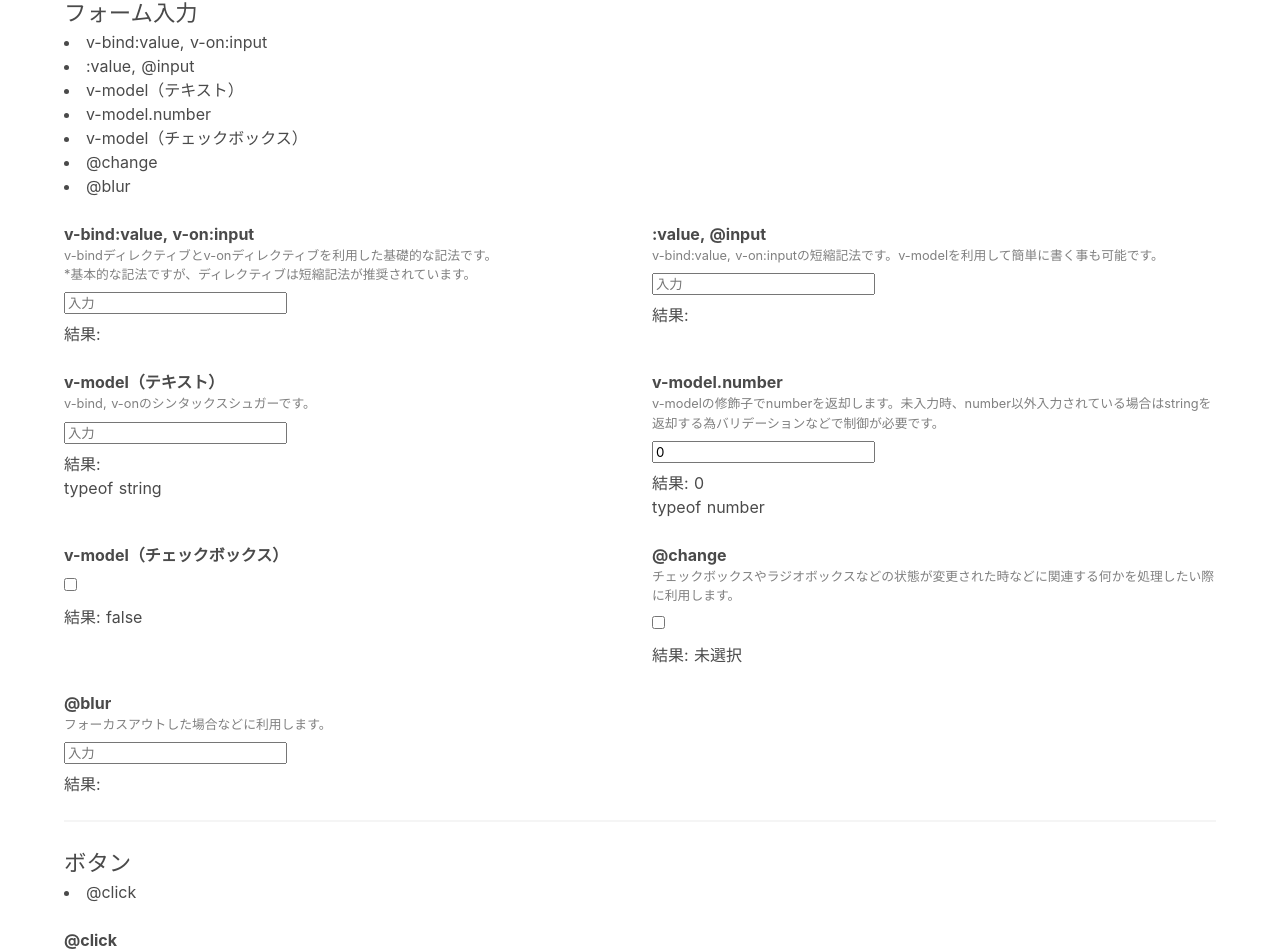
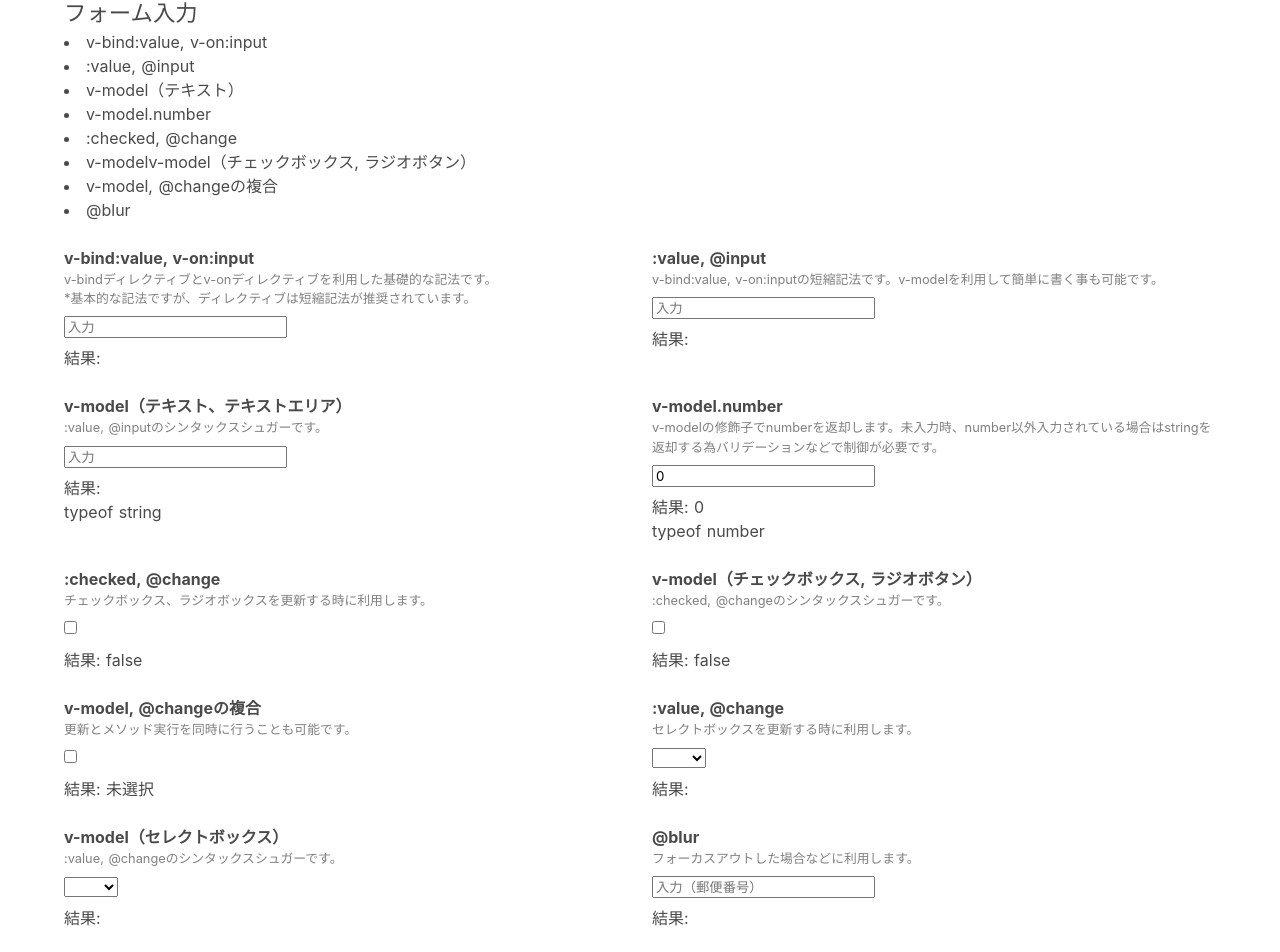
Before and after one commit to ND-share/codesandbox, a Nuxt app: page / in a window 1280 px wide. Shown: the part 140-1092 px from the top of the page. Built offline with nearby package versions, Linux system fonts and the light colour scheme.

Commit message:
add form examples

```diff
--- a/pages/index.vue
+++ b/pages/index.vue
@@ -1,7 +1,7 @@
 <template>
   <section class="section">
     <div class="container">
-      <h1>Capter1 イベントハンドリング</h1>
+      <h1>{{ title }}</h1>
       <hr />
       <article>
         <h2>フォーム入力</h2>
@@ -12,8 +12,9 @@
               <li>:value, @input</li>
               <li>v-model（テキスト）</li>
               <li>v-model.number</li>
-              <li>v-model（チェックボックス）</li>
-              <li>@change</li>
+              <li>:checked, @change</li>
+              <li>v-modelv-model（チェックボックス, ラジオボタン）</li>
+              <li>v-model, @changeの複合</li>
               <li>@blur</li>
             </ul>
           </div>
@@ -56,8 +57,8 @@
 
           <div class="column is-6">
             <dl>
-              <dt>v-model（テキスト）</dt>
-              <dd>v-bind, v-onのシンタックスシュガーです。</dd>
+              <dt>v-model（テキスト、テキストエリア）</dt>
+              <dd>:value, @inputのシンタックスシュガーです。</dd>
             </dl>
             <input v-model="modelMessage" type="text" placeholder="入力" />
             <p class="mt-2">結果: {{ modelMessage }}</p>
@@ -82,7 +83,23 @@
 
           <div class="column is-6">
             <dl>
-              <dt>v-model（チェックボックス）</dt>
+              <dt>:checked, @change</dt>
+              <dd>
+                チェックボックス、ラジオボックスを更新する時に利用します。
+              </dd>
+            </dl>
+            <input
+              :checked="valueCheckBox"
+              type="checkbox"
+              @change="valueCheckBox = $event.target.checked"
+            />
+            <p class="mt-2">結果: {{ valueCheckBox }}</p>
+          </div>
+
+          <div class="column is-6">
+            <dl>
+              <dt>v-model（チェックボックス, ラジオボタン）</dt>
+              <dd>:checked, @changeのシンタックスシュガーです。</dd>
             </dl>
             <input v-model="vModelCheckBox" type="checkbox" />
             <p class="mt-2">結果: {{ vModelCheckBox }}</p>
@@ -90,17 +107,44 @@
 
           <div class="column is-6">
             <dl>
-              <dt>@change</dt>
-              <dd>
-                チェックボックスやラジオボックスなどの状態が変更された時などに関連する何かを処理したい際に利用します。
-              </dd>
+              <dt>v-model, @changeの複合</dt>
+              <dd>更新とメソッド実行を同時に行うことも可能です。</dd>
             </dl>
             <input
-              v-model="valueCheckBox"
+              v-model="vModelChangeCheckBox"
               type="checkbox"
               @change="changeCheckBox()"
             />
-            <p class="mt-2">結果: {{ valueCheckBoxMessage }}</p>
+            <p class="mt-2">結果: {{ vModelChangeCheckBoxMessage }}</p>
+          </div>
+
+          <div class="column is-6">
+            <dl>
+              <dt>:value, @change</dt>
+              <dd>セレクトボックスを更新する時に利用します。</dd>
+            </dl>
+            <select
+              :value="valueSelected"
+              @change="valueSelected = $event.target.value"
+            >
+              <option value="1">hoge</option>
+              <option value="2">foo</option>
+              <option value="3">bar</option>
+            </select>
+            <p class="mt-2">結果: {{ valueSelected }}</p>
+          </div>
+
+          <div class="column is-6">
+            <dl>
+              <dt>v-model（セレクトボックス）</dt>
+              <dd>:value, @changeのシンタックスシュガーです。</dd>
+            </dl>
+            <select v-model="vModelSlected">
+              <option value="1">hoge</option>
+              <option value="2">foo</option>
+              <option value="3">bar</option>
+            </select>
+            <p class="mt-2">結果: {{ vModelSlected }}</p>
           </div>
 
           <div class="column is-6">
@@ -111,7 +155,7 @@
             <input
               v-model="zip"
               type="text"
-              placeholder="入力"
+              placeholder="入力（郵便番号）"
               @blur="searchYubin($event.target.value)"
             />
             <p class="mt-2">結果: {{ yubin }}</p>
@@ -159,8 +203,21 @@ export default {
       yubin: '',
       valueCheckBox: false,
       vModelCheckBox: false,
-      valueCheckBoxMessage: '未選択',
+      vModelChangeCheckBox: false,
+      vModelChangeCheckBoxMessage: '未選択',
+      valueSelected: '',
+      vModelSlected: '',
     }
+  },
+  head() {
+    return {
+      title: this.title,
+    }
+  },
+  computed: {
+    title() {
+      return 'Chapter1 イベントハンドリング'
+    },
   },
   methods: {
     /**
@@ -180,13 +237,15 @@ export default {
      * チェックボックスの更新時実行イベント
      */
     changeCheckBox() {
-      this.valueCheckBoxMessage = this.valueCheckBox ? '選択済' : '未選択'
+      this.vModelChangeCheckBoxMessage = this.vModelChangeCheckBox
+        ? '選択済'
+        : '未選択'
     },
     /**
      * カウントアップイベント - ボタン押下でカウント+1
      */
     countUp() {
-      return this.count++
+      this.count++
     },
   },
 }
```
